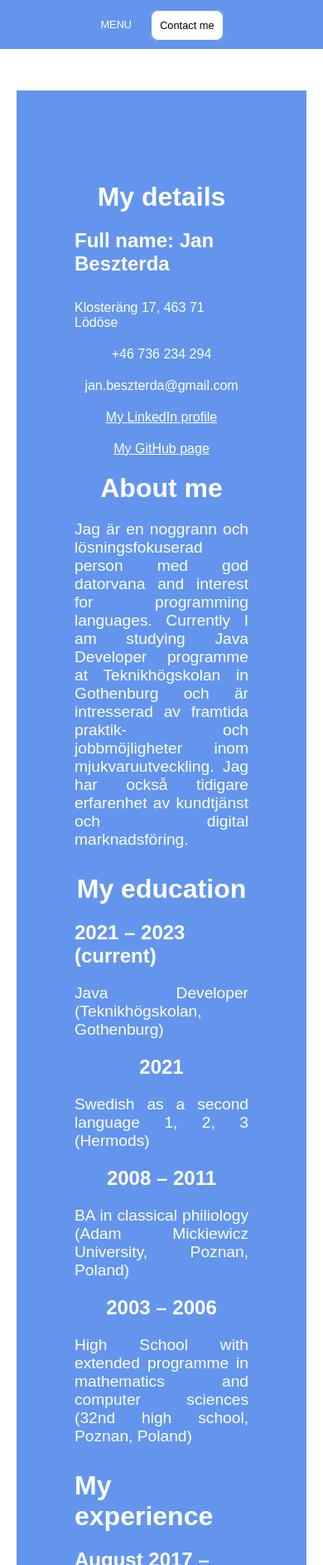
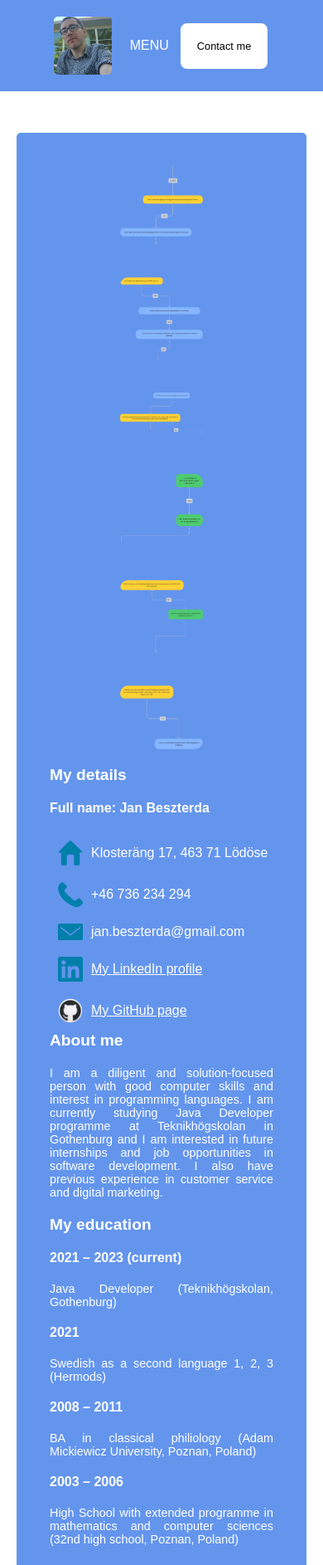
Before and after one commit to jan-beszterda/CV-Website, a plain HTML site: page about_me.html in a window 390 px wide. Shown: the top 1886 px of the page at 83% size. Drawn offline with Linux system fonts and the light colour scheme.

Commit message:
updated layout and styles

```diff
--- a/about_me.html
+++ b/about_me.html
@@ -25,11 +25,11 @@
         <a class="nav-menu-wide" href="index.html">Home</a>
         <a class="nav-menu-wide" href="my_projects.html">My projects</a>
         <a class="nav-menu-wide" href="#">About me</a>
-        <span id="contactButton"><a href="contact_me.html">Contact me</a></span>
+        <a href="contact_me.html" class="white-button">Contact me</a>
     </nav>
     <main id="main">
-        <article id="about-me">
-            <section id="journey-image">
+        <article class="row-article">
+            <section class="column-section">
                 <img id="journey" src="graphics/journey1.png" alt="About me">
                 <img id="journey" src="graphics/journey2.png" alt="About me">
                 <img id="journey" src="graphics/journey3.png" alt="About me">
@@ -37,33 +37,38 @@
                 <img id="journey" src="graphics/journey5.png" alt="About me">
                 <img id="journey" src="graphics/journey6.png" alt="About me">
             </section>
-            <section class="section">
+            <section class="column-section">
+                <section class="column-section">
                     <h2>My details</h2>
                     <h3>Full name: Jan Beszterda</h3>
-                <div class="row">
+                    <section class="row-section">
                         <img src="graphics/home_icon.png" alt="Address" class="icon">
                         <span>Klosteräng 17, 463 71 Lödöse</span>
-                </div>
-                <div class="row">
+                    </section>
+                    <section class="row-section">
                         <img src="graphics/phone_icon.png" alt="Phone" class="icon">
                         <span>+46 736 234 294</span>
-                </div>
-                <div class="row">
+                    </section>
+                    <section class="row-section">
                         <img src="graphics/email_icon.png" alt="Email" class="icon">
                         <span>jan.beszterda@gmail.com</span>
-                </div>
-                <div class="row">
+                    </section>
+                    <section class="row-section">
                         <img src="graphics/linkedin_icon.png" alt="LinkedIn" class="icon">
-                    <a href="https://www.linkedin.com/in/jan-beszterda" target="_blank">My LinkedIn profile</a>
-                </div>
-                <div class="row">
+                        <a href="https://www.linkedin.com/in/jan-beszterda" target="_blank" class="link">My LinkedIn profile</a>
+                    </section>
+                    <section class="row-section">
                         <img src="graphics/github_icon.png" alt="GitHub" class="icon">
-                    <a href="https://github.com/jan-beszterda" target="_blank">My GitHub page</a>
-                </div>
+                        <a href="https://github.com/jan-beszterda" target="_blank" class="link">My GitHub page</a>
+                    </section>
+                </section>
+                <section class="column-section">
                     <h2>About me</h2>
-                <p>Jag är en noggrann och lösningsfokuserad person med god datorvana and interest for programming languages.
-                    Currently I am studying Java Developer programme at Teknikhögskolan in Gothenburg och är intresserad av framtida praktik- och jobbmöjligheter inom mjukvaruutveckling.
-                    Jag har också tidigare erfarenhet av kundtjänst och digital marknadsföring.</p>
+                    <p>I am a diligent and solution-focused person with good computer skills and interest in programming languages.
+                        I am currently studying Java Developer programme at Teknikhögskolan in Gothenburg and I am interested in future internships and job opportunities in software development.
+                        I also have previous experience in customer service and digital marketing.</p>
+                </section>
+                <section class="column-section">
                     <h2>My education</h2>
                     <h3>2021 – 2023 (current)</h3>
                     <p>Java Developer (Teknikhögskolan, Gothenburg)</p>
@@ -73,15 +78,19 @@
                     <p>BA in classical philiology (Adam Mickiewicz University, Poznan, Poland)</p>
                     <h3>2003 – 2006</h3>
                     <p>High School with extended programme in mathematics and computer sciences (32nd high school, Poznan, Poland)</p>
+                </section>
+                <section class="column-section">
                     <h2>My experience</h2>
                     <h3>August 2017 – April 2021</br>CRM consultant at Lottoland Ltd. (remote work)</h3>
-                <p>Jag var ansvarig för kvalitetskontroll av reklamkampanjer för alla marknader och inom alla kanaler. Jag uppdaterade avdelningens dokumentation och tränade andra anställda.
-                    Dessutom övervakade jag marknadsföringssystem och samarbetade med andra avdelningar och företag för att skapa förbättringar. Jag byggde små mjukvarulösningar i Python och PHP.</p>
+                    <p>I was responsible for quality control of marketing campaigns send out through many channels (email, SMS, push notifications). I updated documentation and trained newly hired members of marketing department.
+                        I managed CRM systems and worked together with other departments to create improvements in the systems. I built software tools in Python and PHP.</p>
                     <h3>December 2015 – December 2016</br>Promotions Executive & Conversion Executive at Lottoland Ltd. (Gibraltar)</h3>
-                <p>Jag planerade reklamkampanjer för alla marknader och flera olika kanaler. Jag organiserade arbete för andra anställda I marknadsföringsavdelning. Jag var ansvarig för kommunikation mellan marknadschefer och marknadsföringsavdelning.
-                    Jag skapade avdelningens dokumentation och tränade andra marknadsförare. Jag byggde reklamkampanjer för nyregistrerade kunder.</p>
+                    <p>I planned marketing campaigns for all markets and channels. I organised work for other members of marketing department. I was responsible for comunication between market directors and marketing department.
+                        I created department's documentation and trained other employees. I built marketing campaigns for newly registered clients.</p>
                     <h3>May 2014 – December 2015</br>Customer Service Executive & Senior Customer Service Executive at Lottoland Ltd. (Gibraltar)</h3>
-                <p>Jag svarade på kunders frågor både via e-post och chatt. Jag skapade avdelningens dokumentation och tränade andra anställda. Jag övervakade andra kundtjänstmedarbetare och planerade deras skift.</p>
+                    <p>I answered customers questions by email and chat. I created department's documenation and trained other customer service agents. I supervised other agents and planned their shifts.</p>
+                </section>
+                <section class="column-section">
                     <h2>My skills</h2>
                     <p>&middot;&nbsp;CRM systems: Optimove, Acoustic, Other Levels, Mobivate, Intercom, SendWithUs, SendGrid</p>
                     <p>&middot;&nbsp;JIRA & Atlassian Confluence</p>
@@ -89,10 +98,13 @@
                     <p>&middot;&nbsp;Programming and markup languages: HTML, CSS, JavaScript, PHP, Python, Java, SQL</p>
                     <p>&middot;&nbsp;Microsoft Office, Windows OS & Mac OS</p>
                     <p>&middot;&nbsp;Driver's licence B</p>
+                </section>
+                <section class="column-section">
                     <h2>My language proficiency</h2>
                     <p>&middot;&nbsp;Polish is my native language</p>
                     <p>&middot;&nbsp;I am fluent in English</p>
                     <p>&middot;&nbsp;I have professional working proficiency in Swedish</p>
+                </section>
             </section>
         </article>
     </main>
--- a/style.css
+++ b/style.css
@@ -21,6 +21,22 @@ body {
     flex-direction: column;
 }
 
+h2 {
+    margin-bottom: 20px;
+    font-size: 2rem;
+}
+
+h3 {
+    margin-bottom: 20px;
+    font-size: 1.5rem;
+}
+
+p {
+    font-size: 1.2rem;
+    margin-bottom: 20px;
+    text-align: justify;
+}
+
 #navbar {
     background: cornflowerblue;
     display: flex;
@@ -31,6 +47,7 @@ body {
 
 #navbar img {
     max-height: 120px;
+    max-width: 120px;
     border-radius: 5px;
     margin-right: 20px;
 }
@@ -54,27 +71,6 @@ body {
     border-radius: 10px;
 }
 
-#contactButton {
-    margin-left: 20px;
-}
-
-#contactButton a {
-    text-decoration: none;
-    color: black;
-    background: white;
-    padding: 20px;
-    border: 2px solid cornflowerblue;
-    font-size: 1.2rem;
-    border-radius: 10px;
-}
-
-#contactButton a:hover {
-    transition-delay: 0.2s;
-    color: white;
-    background: rgb(71, 129, 236);
-    border: 2px solid black;
-}
-
 #menu {
     display: none;
 }
@@ -87,48 +83,70 @@ body {
     margin: 50px 100px 0px 100px;
 }
 
-.section {
+.row-article, .row-article-reverse {
     display: flex;
     flex-direction: row;
+    justify-content: space-between;
     background: cornflowerblue;
     padding: 20px 50px;
     margin-bottom: 50px;
     border-radius: 5px;
 }
 
-.section img {
-    border-radius: 100px;
-    margin: 0px 50px;
-    width: 400px;
-    height: auto;
+.column-article {
+    display: flex;
+    flex-direction: column;
+    align-items: flex-start;
+    background: cornflowerblue;
+    padding: 20px 50px;
+    margin-bottom: 50px;
+    border-radius: 5px;
 }
 
-.section div {
+.column-section {
     display: flex;
     flex-direction: column;
-    margin: 0px 50px;
     align-items: flex-start;
-    max-width: 800px;
-    flex-grow: 2;
+    margin: 0px 10px;
 }
 
-h2 {
-    margin-bottom: 20px;
-    font-size: 2rem;
+.row-article img {
+    margin: 0px 10px;
+    max-width: 400px;
+    max-height: 400px;
+    width: auto;
+    height: auto;
+    border-radius: 10px;
 }
 
-h3 {
-    margin-bottom: 20px;
-    font-size: 1.5rem;
+.row-article-reverse img {
+    margin: 0px 10px;
+    max-width: 400px;
+    max-height: 400px;
+    width: auto;
+    height: auto;
+    border-radius: 10px;
 }
 
-p {
-    font-size: 1.2rem;
-    margin-bottom: 20px;
-    text-align: justify;
+.row-section {
+    display: flex;
+    flex-direction: row;
+    align-items: center;
 }
 
-.section a {
+.link {
+    color: white;
+    text-decoration: underline;
+}
+
+.row-section .icon {
+    max-width: 30px;
+    height: auto;
+    margin: 10px;
+    border-radius: 0px;
+}
+
+.white-button {
     text-decoration: none;
     color: black;
     background: white;
@@ -136,123 +154,39 @@ p {
     border: 2px solid cornflowerblue;
     font-size: 1.2rem;
     border-radius: 10px;
+    display: flex;
+    flex-direction: row;
+    align-items: center;
 }
 
-.section a:hover {
+.white-button:hover {
     text-decoration: none;
     color: white;
     background: rgb(71, 129, 236);
     border: 2px solid black;
 }
 
-#about-me {
-    display: flex;
-    flex-direction: row;
-    flex-wrap: wrap;
-    background: cornflowerblue;
-    padding: 50px;
-    margin-bottom: 50px;
+.white-button img {
+    max-width: 30px;
+    margin: 0px 5px 0px 0px;
 }
 
-#about-me section {
-    display: flex;
-    flex-direction: column;
-    background: cornflowerblue;
-    padding: 20px 20px;
-    margin: 0px;
-    width: 50%;
-}
 
-#about-me .section .row img {
-    max-width: 30px;
-    border-radius: 0px;
-    margin-right: 10px;
-}
 
-#about-me .section .row {
-    display: flex;
-    flex-direction: row;
-    justify-content: flex-start;
-    align-items: center;
-    margin: 10px 0px;
-    flex-grow: 0;
-}
-
-#about-me .section .row a {
-    color: white;
-    text-decoration: underline;
-    border: none;
-    background: transparent;
-    margin: 0px;
-    padding: 0px;
-    border-radius: 0px;
-    font-size: 1rem;
-    display: inline-block;
-    position: relative;
-}
-
-.section .row span {
-    flex-grow: 2;
-}
-
-#about-me section h2:first-of-type {
-    margin-top: 0px;
-}
-
-#about-me section h2 {
-    margin-top: 10px;
-}
-
-#about-me section h2, h3, p {
-    color: white
-
-}
-
-#about-me section p {
-    text-align: justify;
-}
-
-#about-me img {
-    border-radius: 0px;
-    width: 100%;
-    margin: 0px;
-}
-
-.section form {
-    flex-grow: 2;
-}
-
-.section form label {
+form label {
     font-size: 1.2rem;
     margin-bottom: 10px;
     display: block;
 }
 
-.section form input, textarea {
+form input, textarea {
     font-size: 1.2rem;
     margin-bottom: 20px;
     display: block;
 }
 
-.section form #submit {
-    text-decoration: none;
-    color: black;
-    background: white;
-    padding: 20px;
-    border: 2px solid cornflowerblue;
-    font-size: 1.2rem;
-    border-radius: 10px;
-}
-
-.section form #submit:hover {
-    text-decoration: none;
-    color: white;
-    background: rgb(71, 129, 236);
-    border: 2px solid black;
-}
-
-.section article {
-    margin-right: 50px;
+form textarea {
+    width: 100%;
 }
 
 #footer {
@@ -282,24 +216,61 @@ p {
     font-size: 1rem;
 }
 
-@media (max-width: 800px) {
-    #about-me {
-        flex-direction: column;
+@media (max-width: 1000px) {
+    .row-article img {
+        max-width: 200px;
+        max-height: 200px;
+        height: auto;
+        width: auto;
     }
 
-    #about-me section {
-        width: 100%;
+    .row-article-reverse img {
+        max-width: 200px;
+        max-height: 200px;
+        height: auto;
+        width: auto;
     }
 
-    #about-me section img {
-        display:none;
+    #main {
+        margin: 50px 20px 0px 20px;
     }
 
-}
+    h2 {
+        font-size: 1.5rem;
+    }
 
-@media (max-width: 900px) {
-    #main {
-        margin: 50px 20px 0px 20px;
+    h3 {
+        font-size: 1.2rem;
+    }
+
+    p {
+        font-size: 1rem;
+    }
+
+    .white-button {
+        font-size: 1rem;
+    }
+
+    .white-button img {
+        max-width: 30px;
+        margin: 0px 5px 0px 0px;
+    }
+
+    #navbar {
+        padding: 10px 10px;
+        justify-content: space-evenly;
+    }
+
+    #navbar img {
+        max-height: 70px;
+        max-width: 70px;
+        margin-right: 10px;
+    }
+
+    .nav-menu-wide {
+        font-size: 1rem;
+        margin: 0px 10px;
+        padding: 10px;
     }
 }
 
@@ -314,7 +285,9 @@ p {
     }
 
     #navbar img {
-        display: none;
+        max-height: 70px;
+        max-width: 70px;
+        margin-right: 10px;
     }
 
     #menu {
@@ -325,7 +298,7 @@ p {
         padding: 0px;
         margin: 0px 10px;
         border: 2px solid cornflowerblue;
-        font-size: 0.8rem;
+        font-size: 1rem;
     }
 
     #menu:hover a {
@@ -348,34 +321,53 @@ p {
         border-radius: 10px;
     }
 
-    #contactButton {
-        padding: 0px;
-        margin: 0px 10px;
-    }
-
-    #contactButton a {
-        font-size: 0.8rem;
-        padding: 10px;
-    }
-
     #main {
         margin: 50px 20px 0px 20px;
     }
 
-    .section {
+    .row-article {
         flex-direction: column;
         align-items: center;
         padding: 20px 20px;
     }
 
-    .section img {
+    .row-article-reverse {
+        flex-direction: column-reverse;
+        align-items: center;
+        padding: 20px 20px;
+    }
+
+    .row-article img {
         max-width: 100px;
         height: auto;
         margin: 20px 20px;
     }
 
-    .section div {
-        margin: 0px 20px;
+    .row-article-reverse img {
+        max-width: 100px;
+        height: auto;
+        margin: 20px 20px;
+    }
+
+    h2 {
+        font-size: 1.2rem;
+    }
+
+    h3 {
+        font-size: 1rem;
+    }
+
+    p {
+        font-size: 0.9rem;
+    }
+
+    .white-button {
+        font-size: 0.8rem;
+    }
+
+    .white-button img {
+        max-width: 30px;
+        margin: 0px 5px 0px 0px;
     }
 
 }
```
Also changed, not shown: contact_me.html (+7 -5 lines), index.html (+15 -15 lines), my_projects.html (+22 -22 lines). Lines whose indentation alone changed are shown as unchanged.
